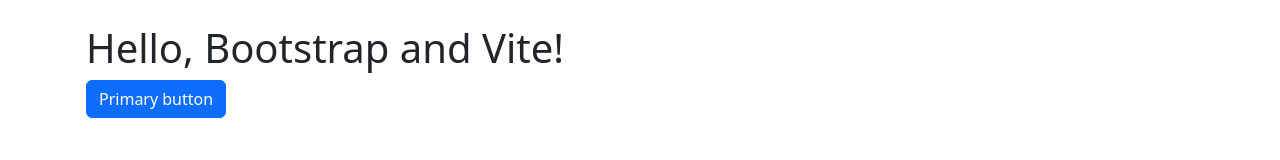
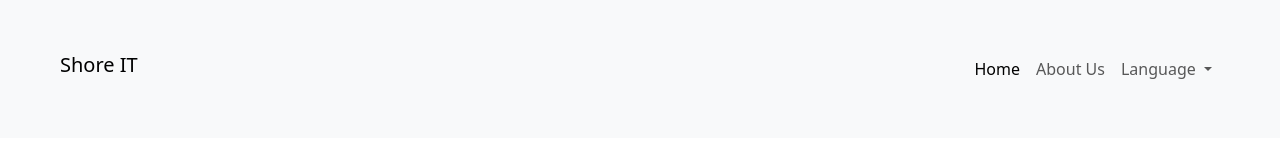
Before and after one commit to nikoladomazetovikj/shore_it_landing, a website built with Vite: page src/index.html in a window 1280 px wide. Built offline with nearby package versions, Linux system fonts and the light colour scheme.

Commit message:
initial setup

```diff
--- a/package.json
+++ b/package.json
@@ -16,6 +16,7 @@
   },
   "dependencies": {
     "@popperjs/core": "^2.11.8",
-    "bootstrap": "^5.3.3"
+    "bootstrap": "^5.3.3",
+    "bootstrap-icons": "^1.11.3"
   }
 }
--- a/src/index.html
+++ b/src/index.html
@@ -7,9 +7,37 @@
     <script type="module" src="./js/main.js"></script>
 </head>
 <body>
-<div class="container py-4 px-3 mx-auto">
-    <h1>Hello, Bootstrap and Vite!</h1>
-    <button class="btn btn-primary">Primary button</button>
+<nav class="navbar navbar-expand-lg bg-body-tertiary p-5">
+    <div class="container-fluid">
+        <a class="navbar-brand h1" href="#">Shore IT</a>
+        <button class="navbar-toggler" type="button" data-bs-toggle="collapse" data-bs-target="#navbarSupportedContent" aria-controls="navbarSupportedContent" aria-expanded="false" aria-label="Toggle navigation">
+            <span class="navbar-toggler-icon"></span>
+        </button>
+        <div class="collapse navbar-collapse" id="navbarSupportedContent">
+            <ul class="navbar-nav ms-auto mb-2 mb-lg-0">
+                <li class="nav-item">
+                    <a class="nav-link active" aria-current="page" href="#">Home</a>
+                </li>
+                <li class="nav-item">
+                    <a class="nav-link" href="#">About Us</a>
+                </li>
+                <li class="nav-item dropdown">
+                    <a class="nav-link dropdown-toggle" href="#" role="button" data-bs-toggle="dropdown" aria-expanded="false">
+                        Language
+                    </a>
+                    <ul class="dropdown-menu">
+                        <li><a class="dropdown-item" href="#">DE</a></li>
+                        <li><a class="dropdown-item" href="#">EN</a></li>
+                    </ul>
+                </li>
+            </ul>
+        </div>
+    </div>
+</nav>
+
+
+<div class="container-fluid">
+
 </div>
 </body>
 </html>
```
Also changed, not shown: public/logo.jpg (added), 1 other file.
